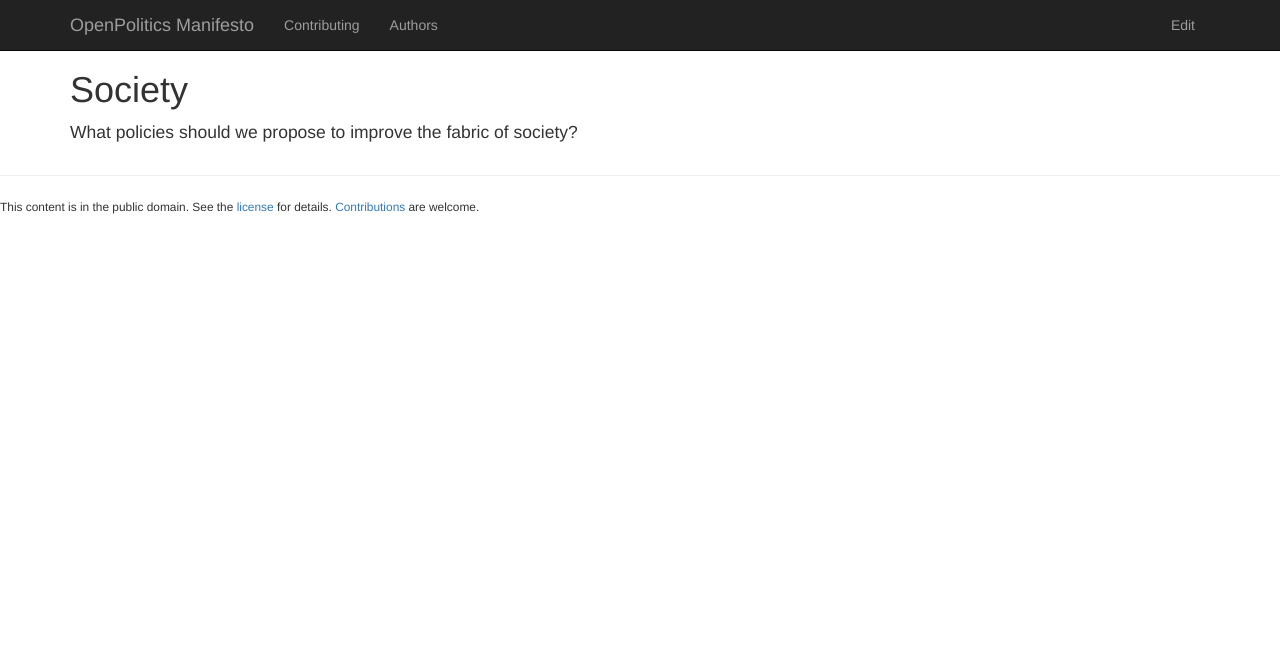
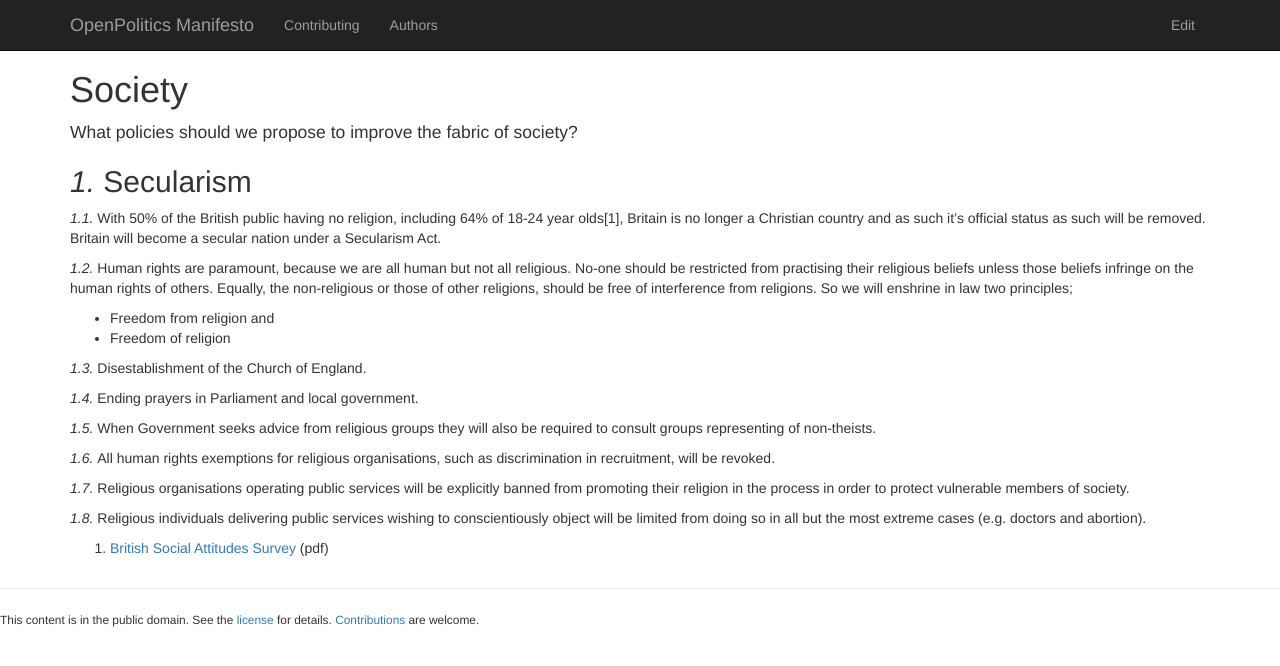
Before and after one commit to openpolitics/manifesto, a Jekyll site: the page built from society.md, in a window 1280 px wide. Shown: the top 666 px of the page. Built offline with Jekyll 4.4.1, drawn with Linux system fonts in a browser that asks for light colours; nearby versions of some CDN libraries.

Commit message:
Secularism

```diff
--- a/society.md
+++ b/society.md
@@ -5,3 +5,25 @@ published: true
 ---
 
 What policies should we propose to improve the fabric of society?
+
+## Secularism
+
+With 50% of the British public having no religion, including 64% of 18-24 year olds[1], Britain is no longer a Christian country and as such it's official status as such will be removed. Britain will become a secular nation under a Secularism Act.
+
+Human rights are paramount, because we are all human but not all religious. No-one should be restricted from practising their religious beliefs unless those beliefs infringe on the human rights of others. Equally, the non-religious or those of other religions, should be free of interference from religions. So we will enshrine in law two principles;
+* Freedom from religion and
+* Freedom of religion
+
+Disestablishment of the Church of England.
+
+Ending prayers in Parliament and local government.
+
+When Government seeks advice from religious groups they will also be required to consult groups representing of non-theists.
+
+All human rights exemptions for religious organisations, such as discrimination in recruitment, will be revoked.
+
+Religious organisations operating public services will be explicitly banned from promoting their religion in the process in order to protect vulnerable members of society.
+
+Religious individuals delivering public services wishing to conscientiously object will be limited from doing so in all but the most extreme cases (e.g. doctors and abortion).
+
+1. [British Social Attitudes Survey](http://ir2.flife.de/data/natcen-social-research/igb_html/pdf/chapters/BSA28_12Religion.pdf) (pdf)
```
Also changed, not shown: crime.md (+6 -0 lines), democracy.md (+2 -0 lines), education.md (+20 -0 lines).
